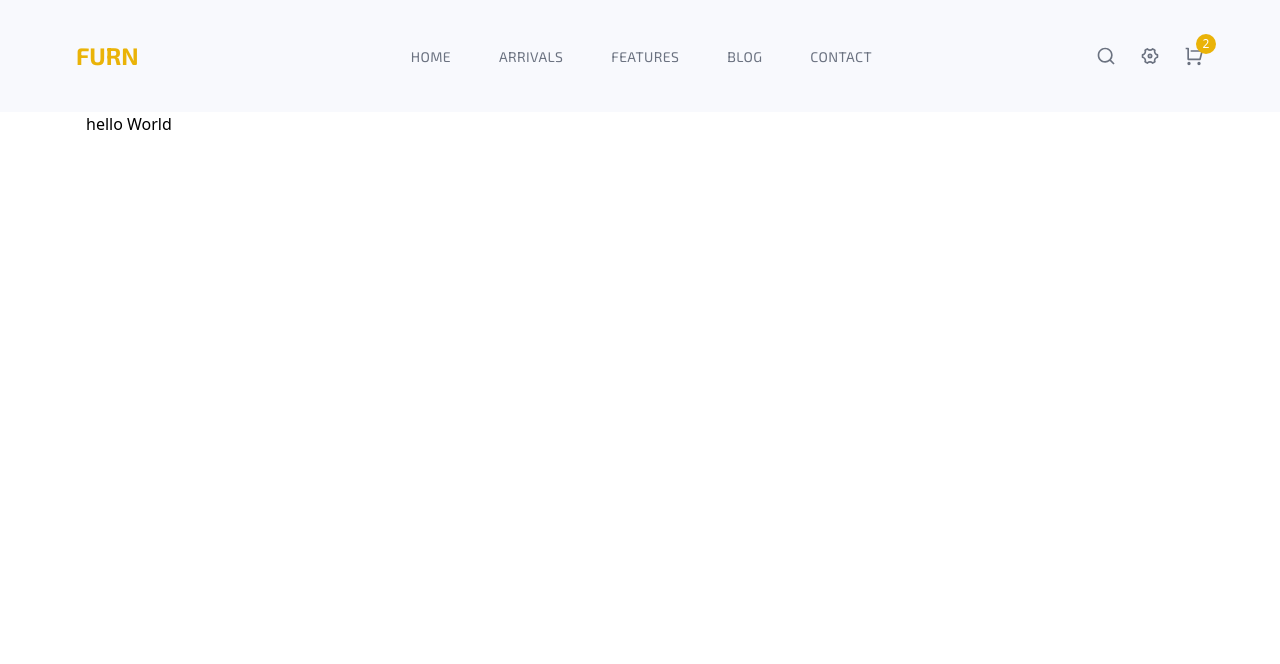
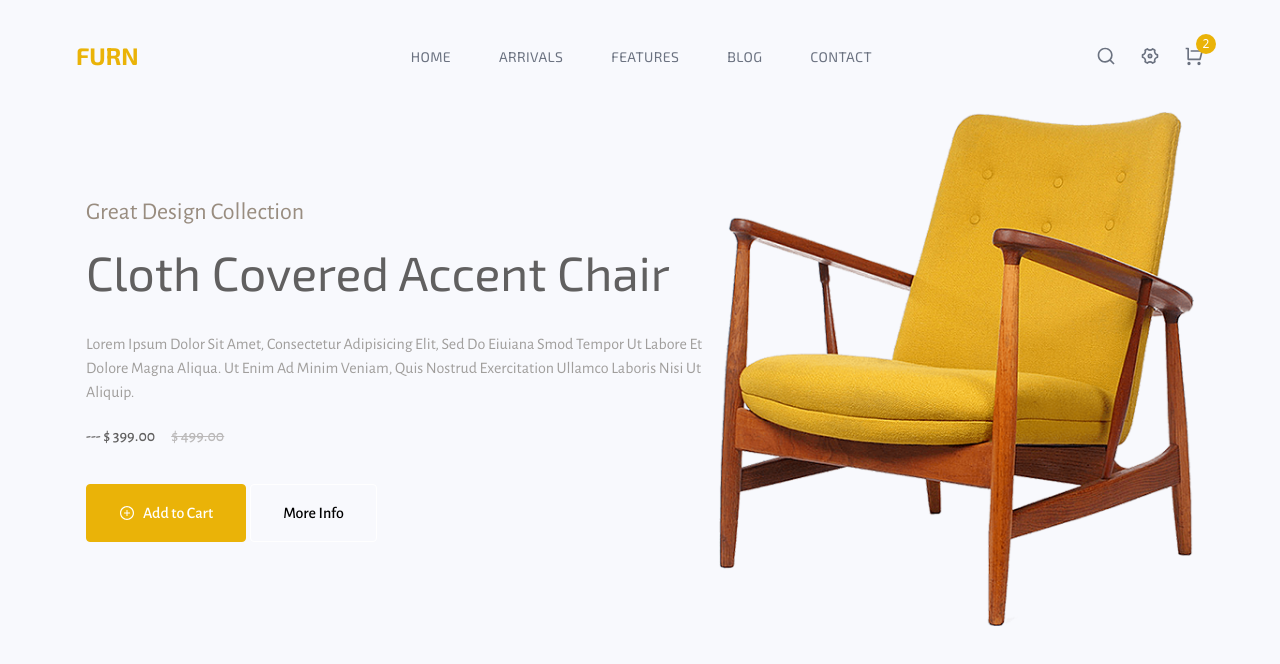
Before and after one commit to Tusar78/Furn, a React (Create React App) app: page / in a window 1280 px wide. Shown: the top 664 px of the page. Built offline with nearby package versions, Linux system fonts and the light colour scheme.

Commit message:
Slider design done

```diff
--- a/src/Components/Slider/Slider.css
+++ b/src/Components/Slider/Slider.css
@@ -0,0 +1,56 @@
+@tailwind components;
+
+@layer components {
+  .slider__item-wrap {
+    @apply flex items-center;
+  }
+
+  .slider__wrap-content {
+    @apply w-2/3;
+  }
+
+  .slider__wrap-image {
+    @apply w-1/2;
+  }
+
+  .slider__subtitle {
+    @apply text-2xl font-normal font-body text-[#998d80];
+  }
+
+  .slider__title {
+    @apply text-5xl text-[#616060] font-normal font-head mt-5 mb-9;
+  }
+
+  .slider__text {
+    @apply text-base text-[#a09e9c] font-body mb-5;
+  }
+
+  .slider__price {
+    @apply flex gap-4;
+  }
+
+  .slider__price span,
+  .slider__price del {
+    @apply text-[#616060] font-medium font-body text-base;
+  }
+
+  .slider__price del {
+    @apply text-[#bbb9b9];
+  }
+
+  .slider__buttons {
+    @apply flex gap-1 mt-9;
+  }
+
+  .slider__btn  {
+    @apply flex items-center gap-2 py-4 px-8 text-base font-medium font-body rounded transition-colors duration-300 ease-in border border-white;
+  }
+
+  .slider__btn--pill {
+    @apply bg-yellow-500 text-white hover:bg-white border border-yellow-500  hover:text-yellow-500;
+  }
+
+  .slider__btn--noPill {
+    @apply hover:border hover:border-yellow-500;
+  }
+}
--- a/src/Components/Slider/Slider.jsx
+++ b/src/Components/Slider/Slider.jsx
@@ -1,9 +1,63 @@
-import React from 'react';
+import React from "react";
+import { images } from "../../Constant";
+import { AiOutlinePlusCircle } from "react-icons/ai";
+import { Swiper, SwiperSlide } from "swiper/react";
+
+// import required modules
+import { Pagination } from "swiper";
+
+// Import Swiper styles
+import "swiper/css";
+import "swiper/css/pagination";
+
+// Import Own Style
+import './Slider.css'
 
 const Slider = () => {
   return (
-    <div>
-      hello World
+    <div className="hero__slider">
+      <Swiper
+        pagination={{
+          dynamicBullets: true,
+        }}
+        modules={[Pagination]}
+        className="mySwiper slider__list"
+      >
+        <SwiperSlide className="slider__item">
+          <div className="slider__item-wrap">
+            <div className="slider__wrap-content">
+              <span className="slider__subtitle">Great Design Collection</span>
+              <h2 className="slider__title">Cloth Covered Accent Chair</h2>
+              <p className="slider__text">
+                Lorem Ipsum Dolor Sit Amet, Consectetur Adipisicing Elit, Sed Do
+                Eiuiana Smod Tempor Ut Labore Et Dolore Magna Aliqua. Ut Enim Ad
+                Minim Veniam, Quis Nostrud Exercitation Ullamco Laboris Nisi Ut
+                Aliquip.
+              </p>
+              <div className="slider__price">
+                <span>--- $ 399.00</span>
+                <del>$ 499.00</del>
+              </div>
+              <div className="slider__buttons">
+                <a href="/home" className="slider__btn slider__btn--pill">
+                  <AiOutlinePlusCircle className="slider__btn--icon" />
+                  Add to Cart
+                </a>
+                <a href="/home" className="slider__btn slider__btn--noPill">
+                  More Info
+                </a>
+              </div>
+            </div>
+            <div className="slider__wrap-image">
+              <img
+                src={images.slider01}
+                alt="Slider Img"
+                className="slider__img"
+              />
+            </div>
+          </div>
+        </SwiperSlide>
+      </Swiper>
     </div>
   );
 };
--- a/src/Containers/Header/Header.css
+++ b/src/Containers/Header/Header.css
@@ -1,4 +1,7 @@
 @tailwind components;
 
 @layer components {
+  .header {
+    @apply w-full min-h-screen bg-[#F8F9FD];
+  }
 }
```
